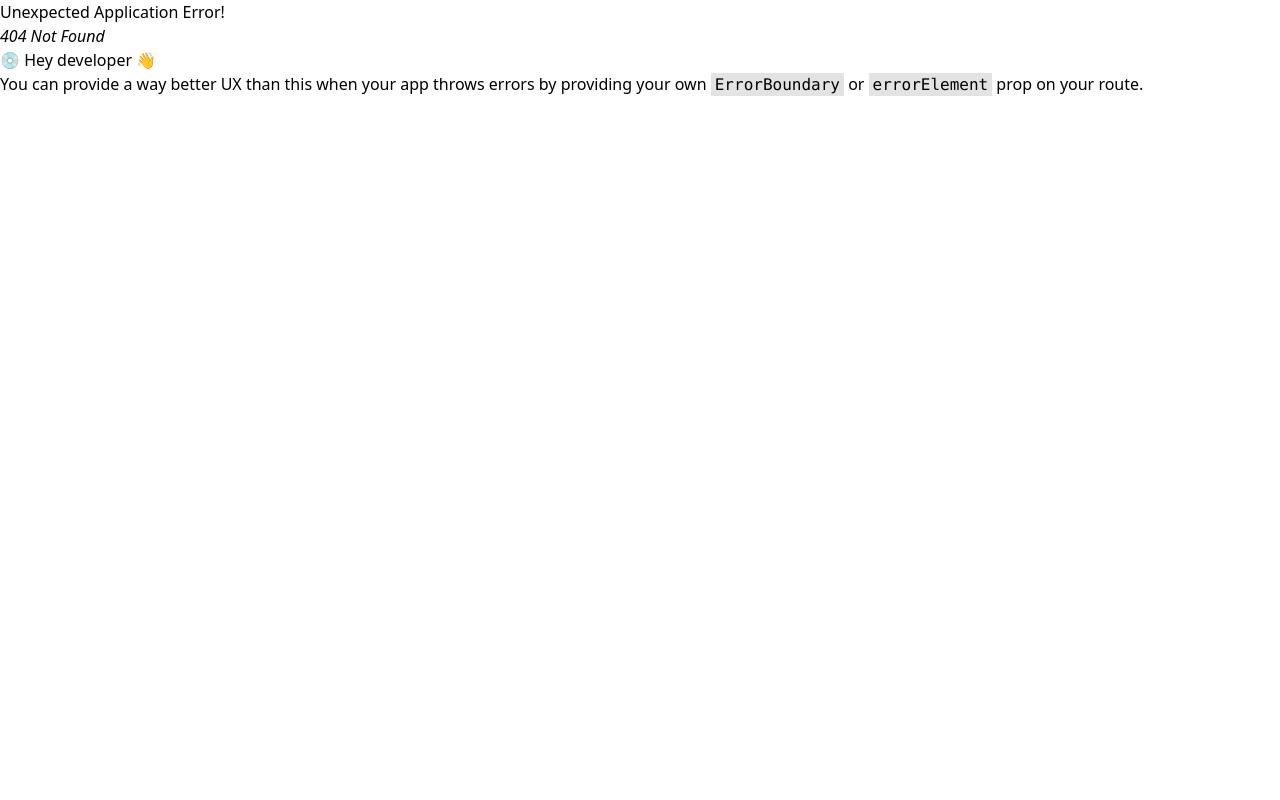
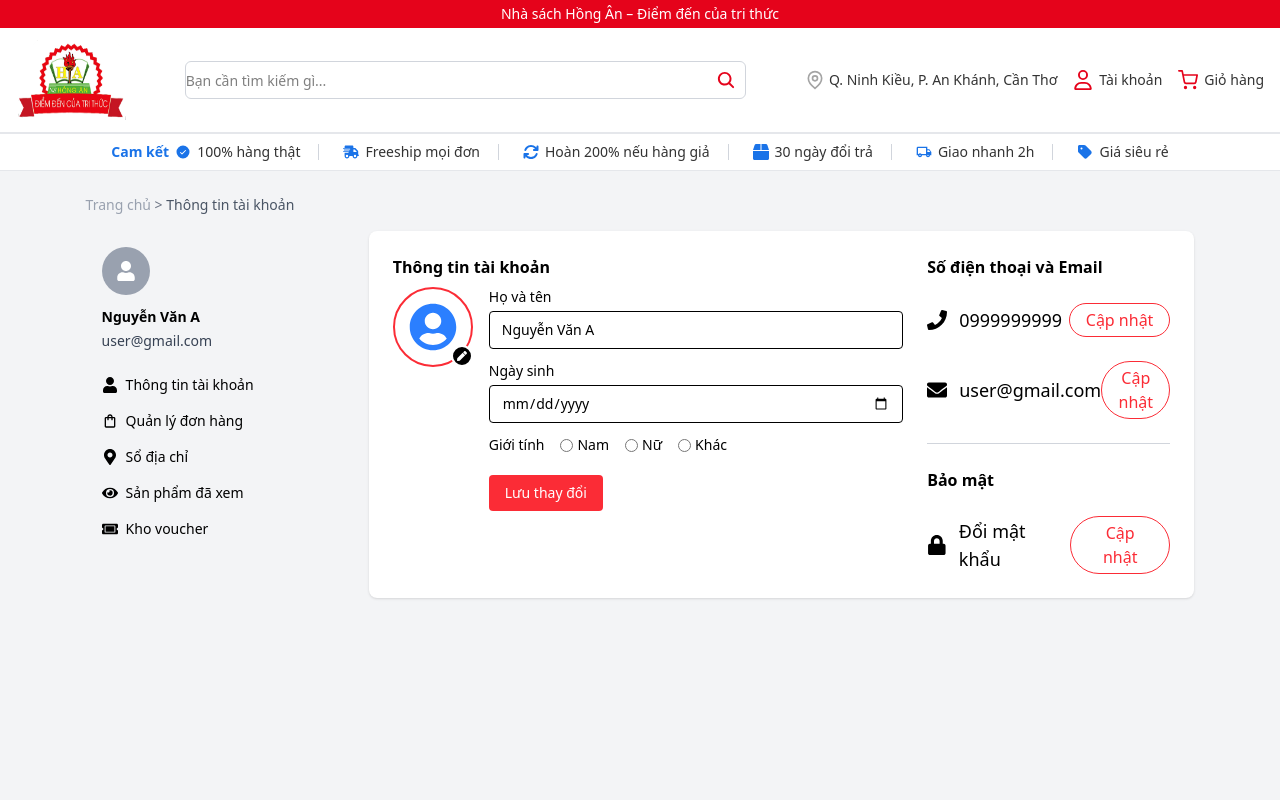
Before and after one commit to thinhuak5/H-ng-n-Intern, a React (Vite) app: page /thong-tin-tai-khoan in a window 1280 px wide. Before the commit this address had no page. Shown: the top 800 px of the page. Built offline with nearby package versions, Linux system fonts and the light colour scheme.

Commit message:
#2-Videv-pages:client:profile

```diff
--- /dev/null
+++ b/src/pages/client/profile.tsx
@@ -0,0 +1,146 @@
+import UserSidebar from "@/components/ui/sidebar/UserSidebar";
+import {
+  FaPhone,
+  FaEnvelope,
+  FaLock,
+  FaUserCircle,
+  FaPen,
+} from "react-icons/fa";
+
+const ProfilePage = () => {
+  return (
+    <div className="bg-gray-100 min-h-screen p-6 text-sm">
+      <div className="max-w-[90%] mx-auto">
+        <div className="text-gray-500 mb-4">
+          <span className="text-gray-400">Trang chủ </span> &gt;{" "}
+          <span className="font-medium text-gray-600">Thông tin tài khoản</span>
+        </div>
+
+        <div className="grid grid-cols-1 lg:grid-cols-4 gap-6">
+          <div className="lg:col-span-1">
+            <UserSidebar />
+          </div>
+
+          <div className="lg:col-span-3">
+            <div className="bg-white p-6 rounded-lg shadow-sm">
+              <div className="grid grid-cols-1 md:grid-cols-3 gap-6 items-start">
+                <div className="md:col-span-2 space-y-4">
+                  <h2 className="font-semibold text-base mb-2">
+                    Thông tin tài khoản
+                  </h2>
+
+                  <div className="flex items-start gap-4">
+                    <div className="relative">
+                      <div className="w-20 h-20 rounded-full border-2 border-red-500 flex items-center justify-center text-blue-500 bg-white text-5xl">
+                        <FaUserCircle />
+                      </div>
+                      <button className="absolute bottom-0 right-0 bg-black rounded-full p-1 text-white text-xs border-2 border-white">
+                        <FaPen size={10} />
+                      </button>
+                    </div>
+
+                    <div className="space-y-3 flex-1">
+                      <div>
+                        <label className="block mb-1 font-medium">
+                          Họ và tên
+                        </label>
+                        <input
+                          type="text"
+                          defaultValue="Nguyễn Văn A"
+                          className="w-full border rounded px-3 py-2 outline-none focus:ring focus:border-blue-500"
+                        />
+                      </div>
+
+                      <div>
+                        <label className="block mb-1 font-medium">
+                          Ngày sinh
+                        </label>
+                        <input
+                          type="date"
+                          className="w-full border rounded px-3 py-2 outline-none focus:ring focus:border-blue-500"
+                        />
+                      </div>
+
+                      <div className="flex items-center gap-4">
+                        <label className="font-medium">Giới tính</label>
+                        <label className="flex items-center gap-1">
+                          <input
+                            type="radio"
+                            name="gender"
+                            className="accent-red-500"
+                          />{" "}
+                          Nam
+                        </label>
+                        <label className="flex items-center gap-1">
+                          <input
+                            type="radio"
+                            name="gender"
+                            className="accent-red-500"
+                          />{" "}
+                          Nữ
+                        </label>
+                        <label className="flex items-center gap-1">
+                          <input
+                            type="radio"
+                            name="gender"
+                            className="accent-red-500"
+                          />{" "}
+                          Khác
+                        </label>
+                      </div>
+
+                      <button className="bg-red-500 text-white px-4 py-2 rounded mt-2">
+                        Lưu thay đổi
+                      </button>
+                    </div>
+                  </div>
+                </div>
+
+                <div className="space-y-6 text-black">
+                  <h3 className="font-semibold text-base">
+                    Số điện thoại và Email
+                  </h3>
+
+                  <div className="flex items-center justify-between">
+                    <div className="flex items-center gap-3 text-lg font-medium">
+                      <FaPhone className="text-xl" />
+                      <span>0999999999</span>
+                    </div>
+                    <button className="border border-red-500 text-red-500 px-4 py-1 rounded-full text-base font-medium">
+                      Cập nhật
+                    </button>
+                  </div>
+
+                  <div className="flex items-center justify-between">
+                    <div className="flex items-center gap-3 text-lg font-medium">
+                      <FaEnvelope className="text-xl" />
+                      <span>user@gmail.com</span>
+                    </div>
+                    <button className="border border-red-500 text-red-500 px-4 py-1 rounded-full text-base font-medium">
+                      Cập nhật
+                    </button>
+                  </div>
+
+                  <hr className="border-gray-300" />
+
+                  <h3 className="font-semibold text-base">Bảo mật</h3>
+                  <div className="flex items-center justify-between">
+                    <div className="flex items-center gap-3 text-lg font-medium">
+                      <FaLock className="text-xl" />
+                      <span>Đổi mật khẩu</span>
+                    </div>
+                    <button className="border border-red-500 text-red-500 px-4 py-1 rounded-full text-base font-medium">
+                      Cập nhật
+                    </button>
+                  </div>
+                </div>
+              </div>
+            </div>
+          </div>
+        </div>
+      </div>
+    </div>
+  );
+};
+
+export default ProfilePage;
--- a/src/router/index.tsx
+++ b/src/router/index.tsx
@@ -8,6 +8,7 @@ import CategoryList from "@/components/ui/filter/CategoryList";
 import SearchFilter from "@/components/ui/filter/SearchFilter";
 import Checkout from "@/pages/client/checkout";
 import CartPage from "@/pages/client/cart";
+import ProfilePage from "@/pages/client/profile";
 
 export const Router = createBrowserRouter([
   {
@@ -22,6 +23,8 @@ export const Router = createBrowserRouter([
       { path: "danh-muc-tiem-kiem", element: <SearchFilter /> },
       { path: "don-hang", element: <Checkout /> },
       { path: "gio-hang", element: <CartPage /> },
+      { path: "thong-tin-tai-khoan", element: <ProfilePage /> },
+
     ],
   },
 ]);
```
